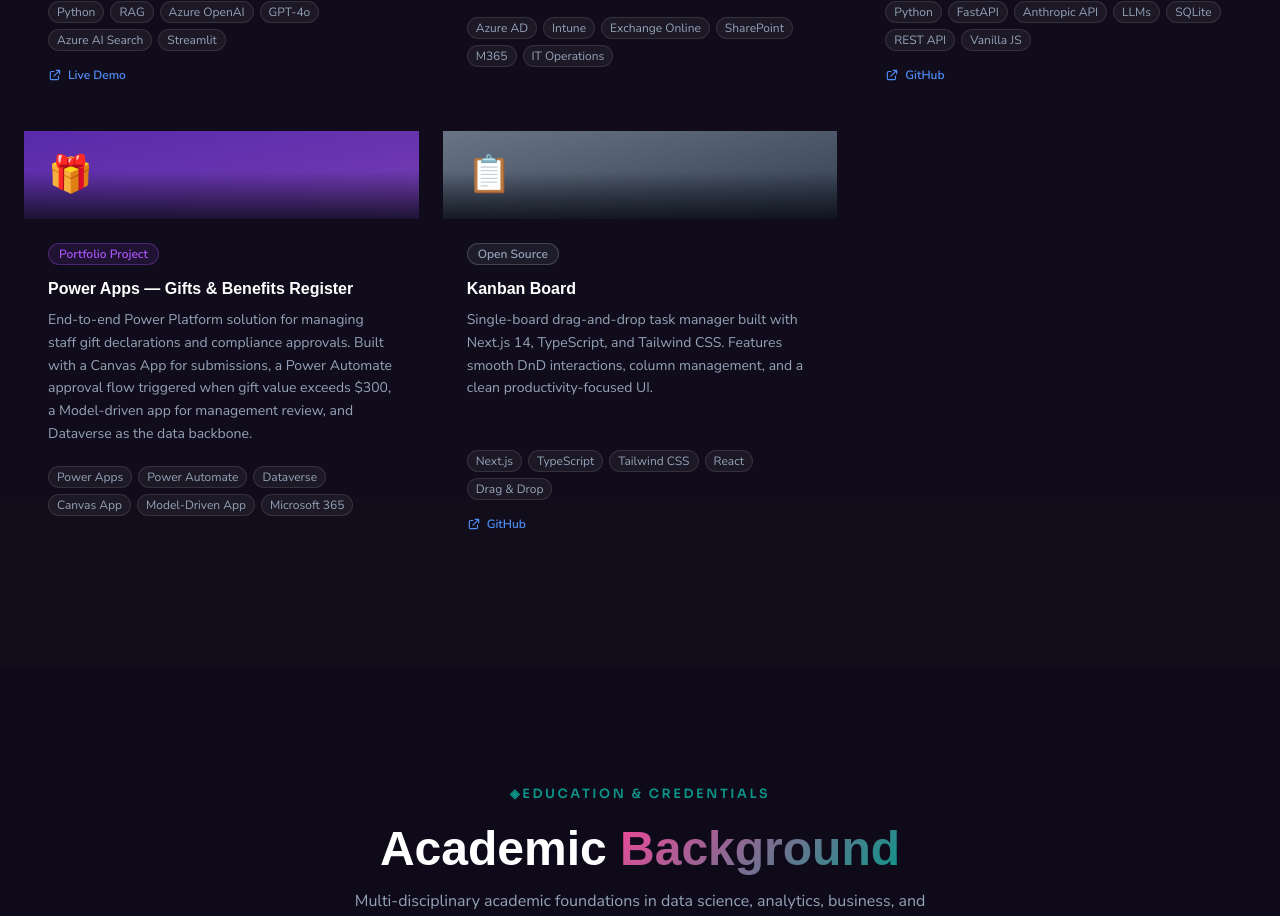
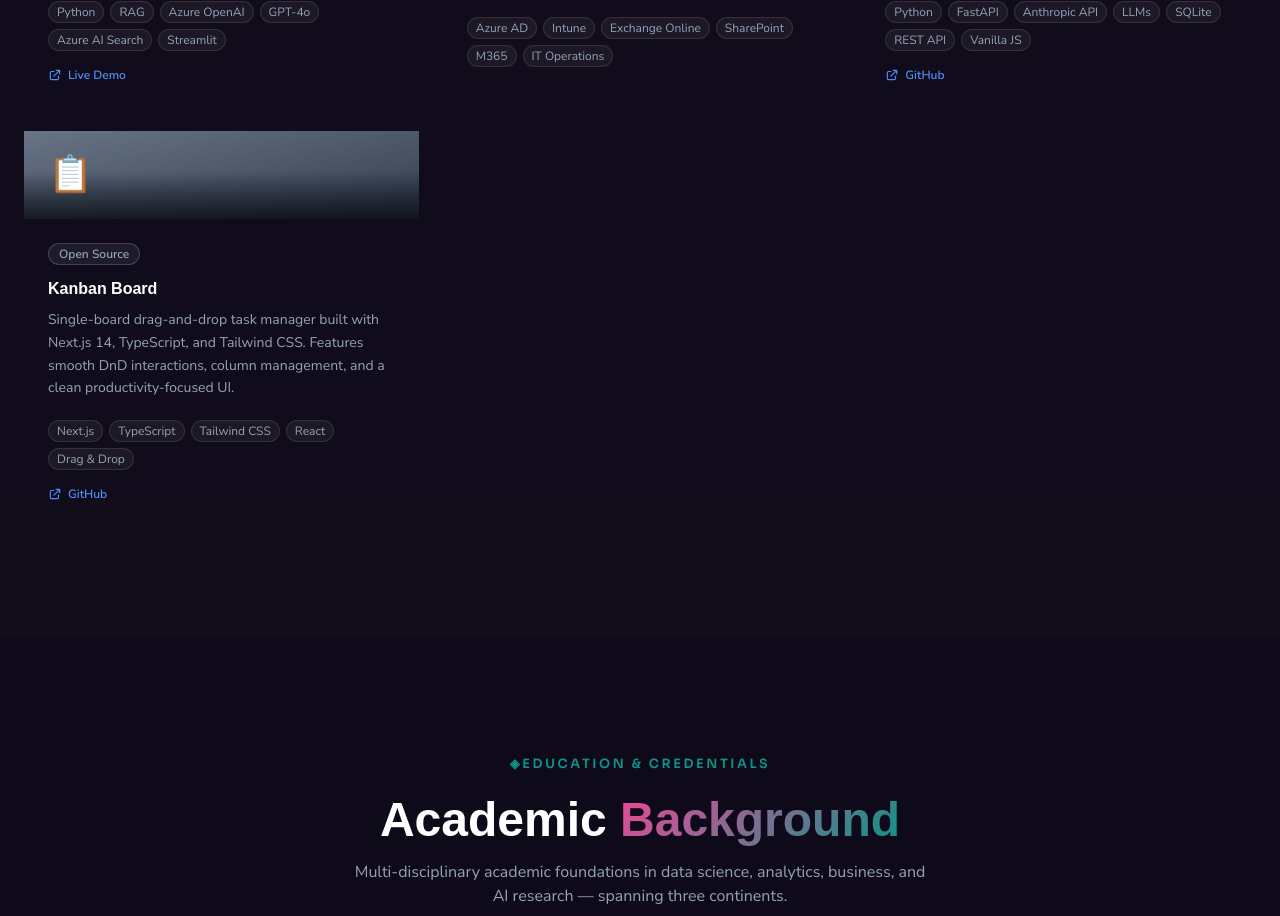
Before and after one commit to hamed-kamelr/hamed-kamelr.github.io, a Next.js app: page / in a window 1280 px wide. Shown: the part 5598-6514 px from the top of the page. Built offline with nearby package versions, Linux system fonts and the light colour scheme.

Commit message:
Revert "feat: add Power Apps Gifts & Benefits Register project to portfolio"
This reverts commit 4ac26998a849b4cff98cb886eadec756b58db62d.

```diff
--- a/app/components/Portfolio.tsx
+++ b/app/components/Portfolio.tsx
@@ -1,6 +1,5 @@
 'use client'
 
-import Image from 'next/image'
 import { useEffect, useRef } from 'react'
 
 type Project = {
@@ -14,7 +13,6 @@
   highlight?: string
   link?: string
   linkLabel?: string
-  screenshot?: string
 }
 
 const projects: Project[] = [
@@ -84,16 +82,6 @@
     linkLabel: 'GitHub',
   },
   {
-    icon: '🎁',
-    title: 'Power Apps — Gifts & Benefits Register',
-    description:
-      'End-to-end Power Platform solution for managing staff gift declarations and compliance approvals. Built with a Canvas App for submissions, a Power Automate approval flow triggered when gift value exceeds $300, a Model-driven app for management review, and Dataverse as the data backbone.',
-    tags: ['Power Apps', 'Power Automate', 'Dataverse', 'Canvas App', 'Model-Driven App', 'Microsoft 365'],
-    status: 'Portfolio Project',
-    statusColor: 'text-[#a855f7] bg-[rgba(168,85,247,0.1)] border-[rgba(168,85,247,0.3)]',
-    gradient: 'from-[#7c3aed] to-[#a855f7]',
-  },
-  {
     icon: '📋',
     title: 'Kanban Board',
     description:
@@ -150,17 +138,6 @@
               style={{ transitionDelay: `${i * 70}ms` }}
             >
               {/* Gradient Header */}
-              {project.screenshot ? (
-                <div className="relative h-44 overflow-hidden">
-                  <Image
-                    src={project.screenshot}
-                    alt={project.title}
-                    fill
-                    className="object-cover object-top"
-                  />
-                  <div className="absolute inset-0 bg-gradient-to-t from-[rgba(6,9,18,0.7)] to-transparent" />
-                </div>
-              ) : (
               <div
                 className={`bg-gradient-to-br ${project.gradient} p-6 flex items-start justify-between relative overflow-hidden`}
               >
@@ -173,7 +150,6 @@
                 <div className="absolute inset-0 bg-[#060912] opacity-30" />
                 <div className="absolute bottom-0 left-0 right-0 h-12 bg-gradient-to-t from-[rgba(6,9,18,0.8)] to-transparent" />
               </div>
-              )}
 
               {/* Body */}
               <div className="p-6 flex flex-col flex-1">
```
Also changed, not shown: power apps/index.ts (deleted, +0 -25 lines), public/power-apps/app.png.png (deleted). Lines whose indentation alone changed are shown as unchanged.
